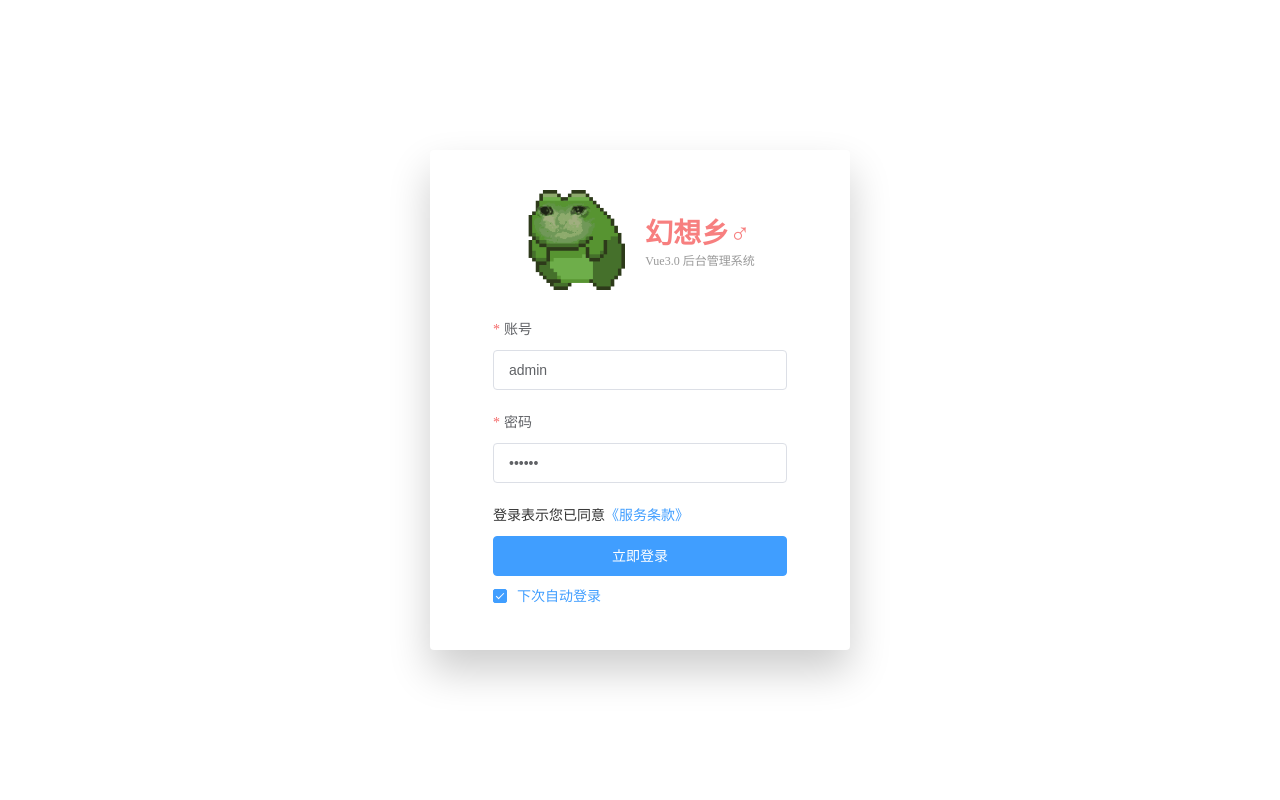
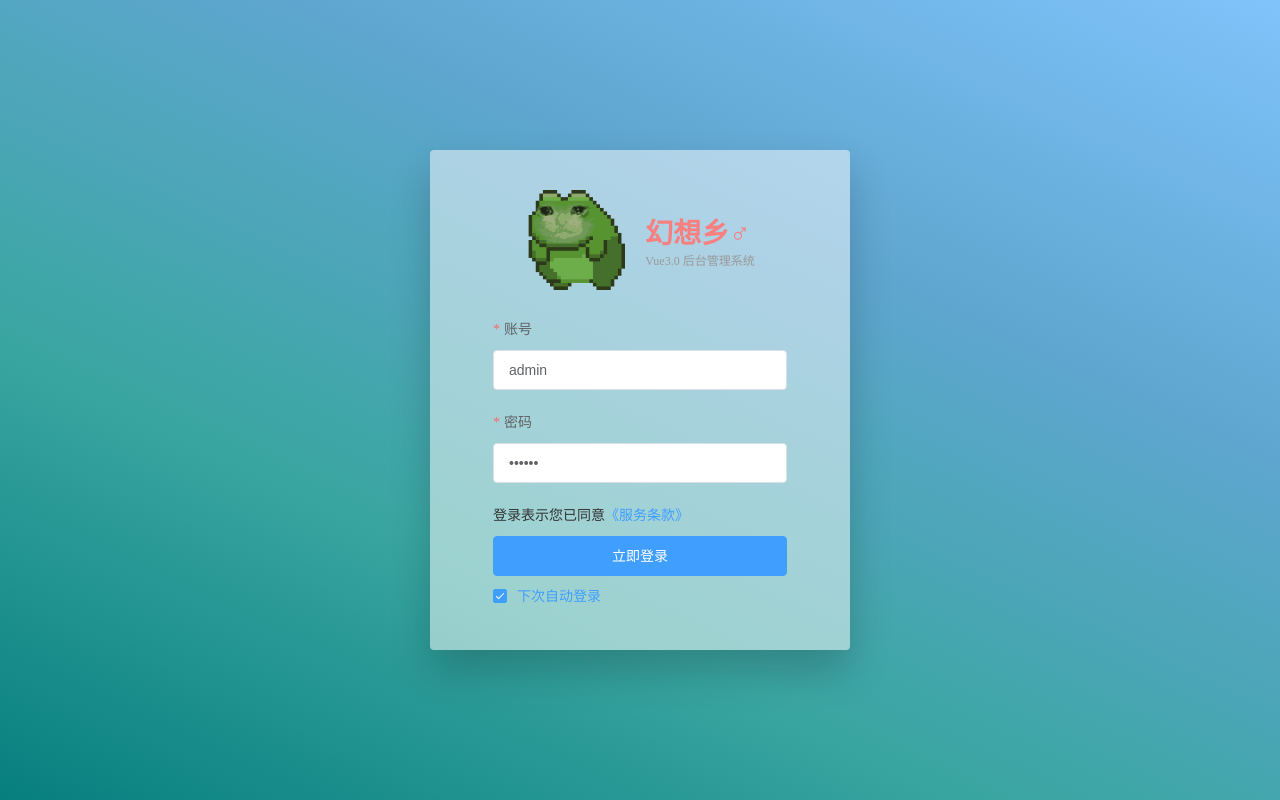
Before and after one commit to yunwei97/777, a Vue app: page /#/login in a window 1280 px wide. Built offline with nearby package versions, Linux system fonts and the light colour scheme; no server answers.

Commit message:
fix some

```diff
--- a/src/App.vue
+++ b/src/App.vue
@@ -104,6 +104,7 @@ export default {
         }
       }, false);
     }
+    //路由守卫
     const unwatch = router.beforeEach((to, from, next) => {
       if (to.path == '/login') {
         // 如果路径是 /login 则正常执行
--- a/src/components/Header.vue
+++ b/src/components/Header.vue
@@ -47,11 +47,7 @@ export default {
       hasBack: false
     })
     onMounted(() => {
-      const pathname = window.location.hash.split('/')[1] || ''
-      //如果当前页面不是登录页面，则拉取用户信息。
-      if (!['login'].includes(pathname)) {
         getUserInfo()
-      }
     })
     const getUserInfo = async () => {
       const userInfo = await axios.get('/api/userinfo');
--- a/src/views/Login.vue
+++ b/src/views/Login.vue
@@ -90,11 +90,12 @@ export default {
     width: 100%;
     background-color: #fff;
     /* background-image: linear-gradient(25deg, #077f7c, #3aa693, #5ecfaa, #7ffac2); */
+    background-image: linear-gradient(25deg, #077f7f, #3aa6a1, #5ea6cf, #7fc3fa);
   }
   .login-container {
     width: 420px;
     height: 500px;
-    background-color: #fff;
+    background-color: rgba(255, 255, 255,0.5);
     border-radius: 4px;
     box-shadow: 0 21px 41px 0 rgba(0, 0, 0, 0.2);
   }
```
Also changed, not shown: 17 other files (tests, documents, lock files or other folders).
